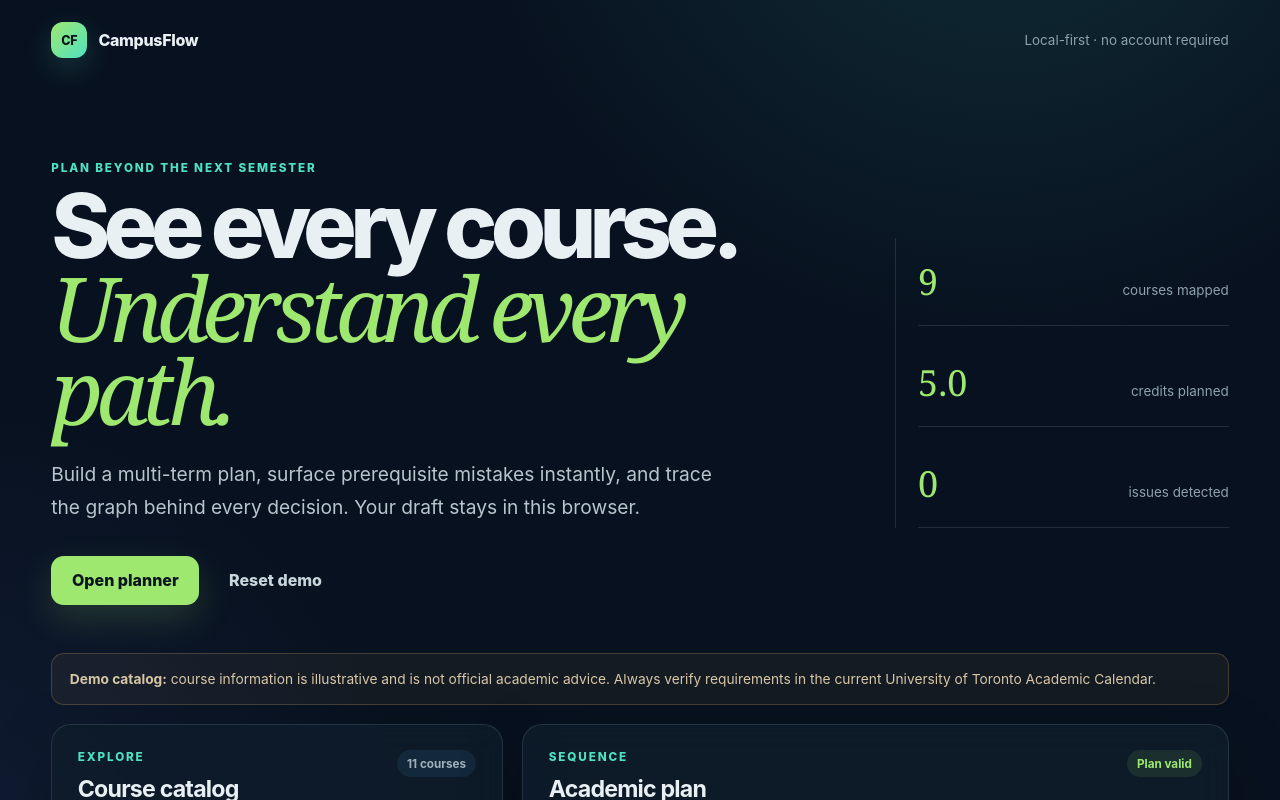
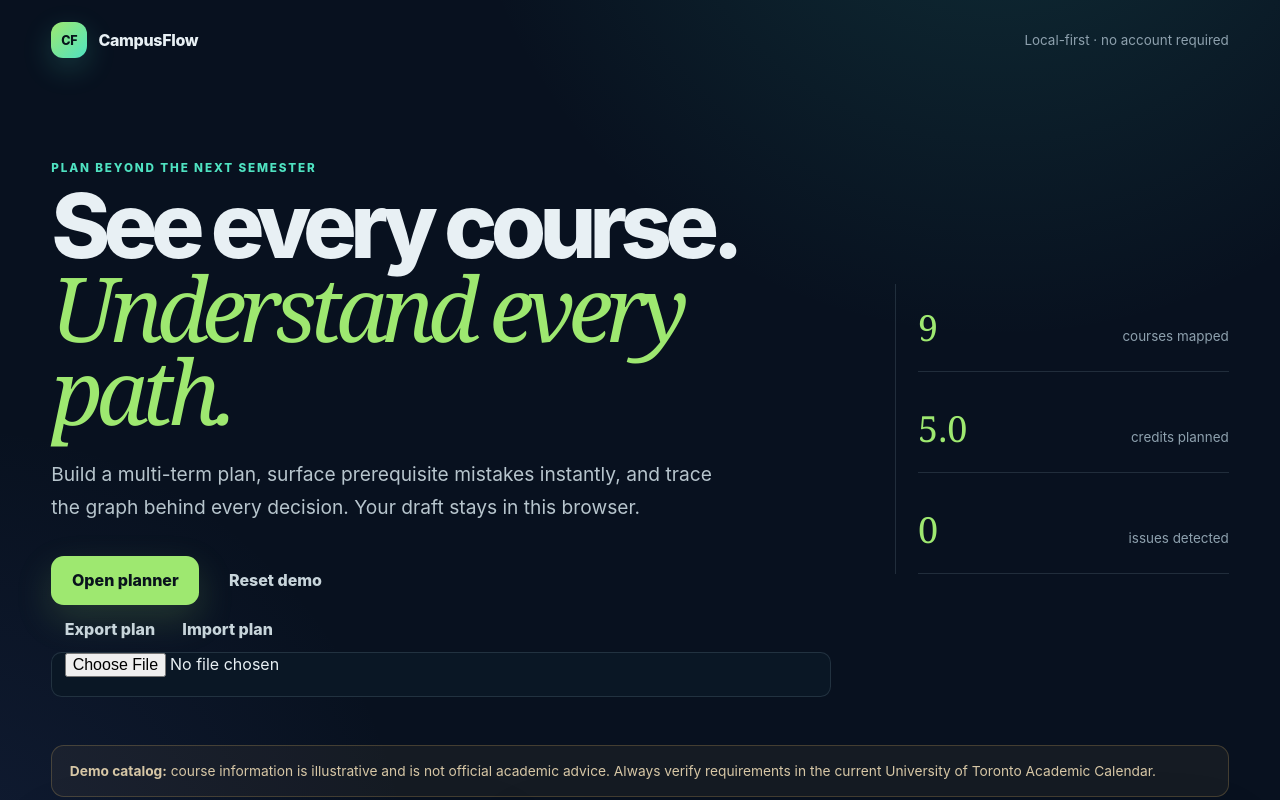
Before and after one commit to nguyengiaphu0304-rgb/campusflow, a React (Vite) app: page / in a window 1280 px wide. Shown: the top 800 px of the page. Built offline with nearby package versions, Linux system fonts and the light colour scheme.

Commit message:
Integrate transactional plan transfer workflow

```diff
--- a/src/App.tsx
+++ b/src/App.tsx
@@ -1,6 +1,7 @@
 import { useEffect, useMemo, useState } from "react";
 import { CourseCatalog } from "./components/CourseCatalog";
 import { PlanBoard } from "./components/PlanBoard";
+import { PlanTransfer } from "./components/PlanTransfer";
 import { PrerequisiteGraph } from "./components/PrerequisiteGraph";
 import { demoCourses, demoTerms } from "./data/demoCourses";
 import type { AcademicTerm } from "./domain/plan";
@@ -101,6 +102,11 @@ export default function App() {
                 Reset demo
               </button>
             </div>
+            <PlanTransfer
+              catalog={demoCourses}
+              terms={terms}
+              onImport={setTerms}
+            />
           </div>
           <div className="hero-stats" aria-label="Plan summary">
             <div><strong>{scheduled.size}</strong><span>courses mapped</span></div>
```
